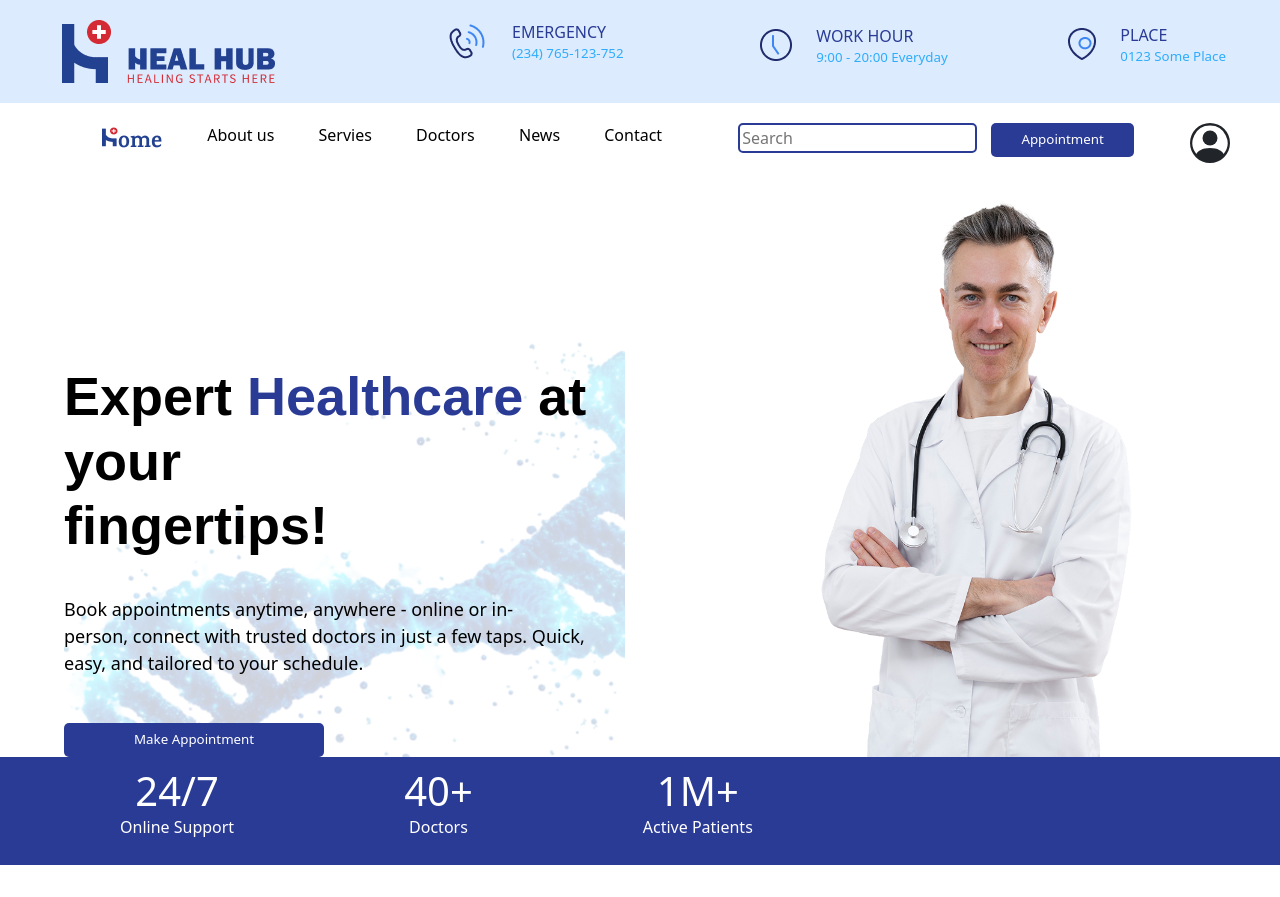
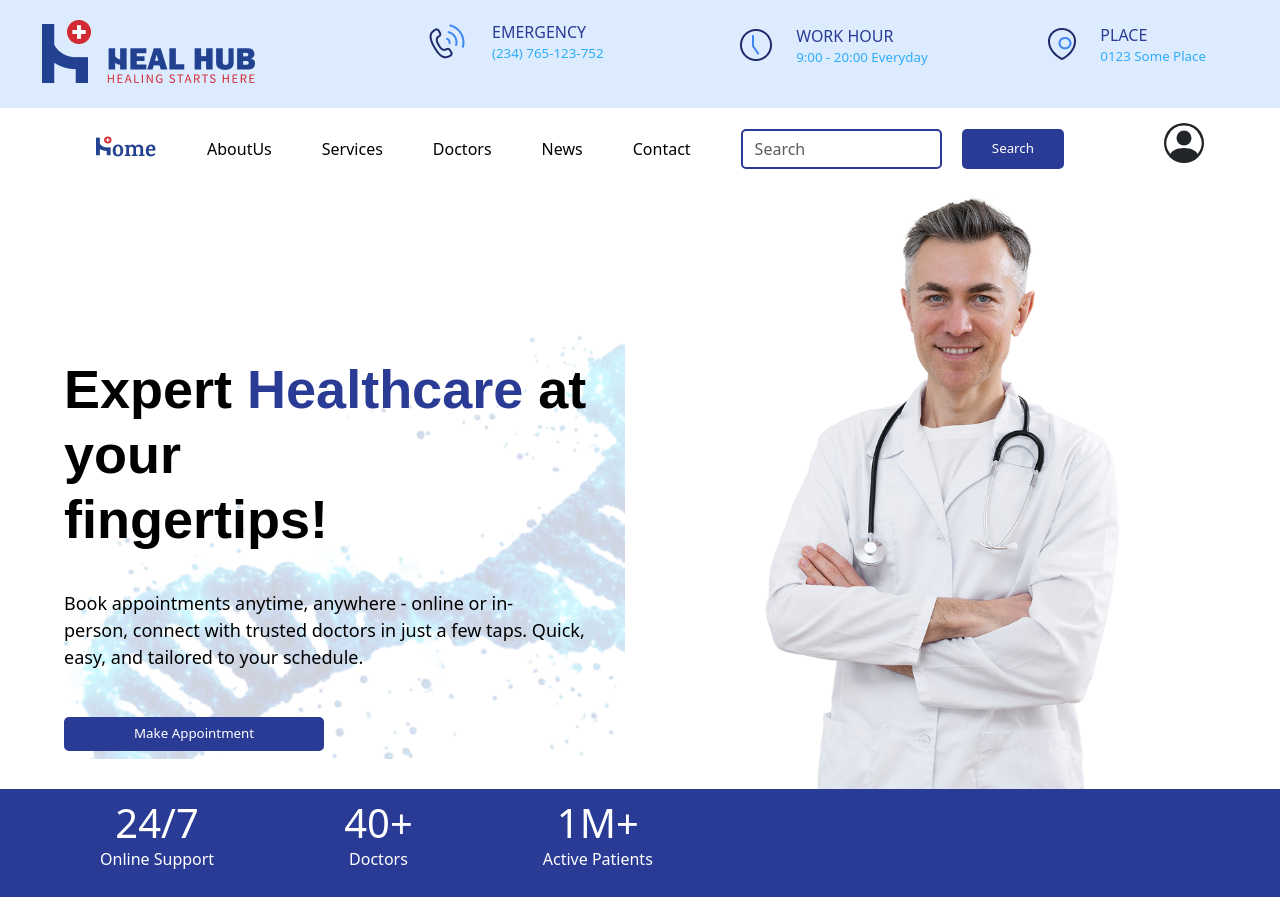
Before and after one commit to AbhinavSudheer710/heal_hub-home-page, a plain HTML site: page index.html in a window 1280 px wide. Before the commit the page ends 865 px from the top, so only its background shows below. Drawn offline with nearby package versions, Linux system fonts and the light colour scheme.

Commit message:
made responsive for all the above blue stripe including blue

```diff
--- a/css/style.css
+++ b/css/style.css
@@ -12,7 +12,7 @@ body{
     flex-wrap: nowrap;
 }
 #logo{
-    padding: 0px 40px;
+
     height: 63px;
 
 }
@@ -24,32 +24,55 @@ body{
     width: 300px;
 
 }
+
+.top .row{
+    margin-bottom: 5px;
+}
+
 .firstcol{
     margin: auto;
 }
+@media (max-width:576px){
+    .EWP{
+        display: none;
+    }
+}
 
-.navbar1{
-    display: flex;
-    justify-content: space-between;
-    padding: 20px 50px;
+/* navbar starts here */
+.navbar{
+    margin: 0px 5%;
 }
+#home-logo{
+    margin-top: 8px;
+}
+
 
 li a{
     text-decoration: none;
 }
 
 .list_links{
-    display: inline-block;
+    display: inline;
     list-style: none;
+    margin-top: 13px;
+    margin-right: 10px;
+    transition: 1s;
+
 }
+
+
 .list_links a{
+    /* border: solid green 1px; */
     color: black;
     padding: 0px 20px;
+
 }
 
 #search-textbox{
     border: solid rgb(42, 59, 150) 2px;
     border-radius: 5px;
+    margin-left: 20px;
+    margin-top: 13px;
 }
 #apt-btn{
     color: white;
@@ -59,13 +82,30 @@ li a{
     padding: 7px 30px;
     font-size: smaller;
     transition: 0.4s ease;
+    margin-left: 20px;
+    margin-top: 13px;
 }
 #apt-btn:hover{
    background-color: rgb(83, 83, 202);
 }
 
+#profile{
+    margin-left: 100px;
+}
+
+@media (max-width:1200px){
+    #profile{
+        margin-left: 20px;
+        margin-top: 13px;
+    }
+}
+
+/* main area */
+
 .main-container{
     margin: 0px 5%;
+    display: flex;
+    justify-content: space-between;
 }
 .main-container h1{
     font-family: sans-serif;
@@ -99,7 +139,46 @@ li a{
     background-image: url(../images/dna\ 1.png);
     background-repeat: no-repeat;
     background-size: 900px auto;
+    max-width: 900px;
+    margin-bottom: 30px;
 }
+.dna-content{
+    margin-top: 180px;
+}
+
+.doctor-container{
+    display: flex;
+    justify-content: end;
+}
+#doc-img{
+    width:80%;
+    height: auto;
+}
+
+@media (max-width:1200px){
+
+    .dna-content{
+        margin-top: 70px;
+
+    }
+
+}
+@media (max-width:1100px){
+    .doctor-container{
+       display: none;
+
+    }
+    .main-container{
+        justify-content: center;
+    }
+    .dna-bg-container{
+        display: flex;
+        justify-content: center;
+    }
+
+}
+
+
 
 /* blue rectangle */
 .blue-rec{
@@ -109,7 +188,7 @@ li a{
     justify-content: start;
 }
 .blue-rec-content{
-    padding: 10px 50px;
+    padding: 10px 30px;
     text-align: center;
     margin-left: 70px;
 }
@@ -117,3 +196,14 @@ li a{
     margin: 0px;
     padding: 0px;
 }
+
+@media (max-width:768px){
+    .blue-rec-content{
+        margin-left: 40px;
+    }
+}
+@media (max-width:576px){
+    .blue-rec-content{
+        margin-left: 20px;
+    }
+}
--- a/index.html
+++ b/index.html
@@ -10,10 +10,10 @@
 <body>
     <div class="top d-flex">
         <img id="logo" src="images/Frame (1).png" alt="">
-        <nav>
+        <nav class="EWP">
             <ul>
                 <li >
-                    <div class="row">
+                    <div class="row" >
                         <div class="col firstcol d-flex justify-content-end" style="margin: auto;">
                             <img src="images/phone.png" alt="">
                         </div>
@@ -53,7 +53,7 @@
     </div>
 
     <!-- navbar starts here -->
-<div class="navbar1">
+<!-- <div class="navbar1">
     <nav>
         <ul >
             <li class="list_links">
@@ -80,20 +80,69 @@
   <path fill-rule="evenodd" d="M0 8a8 8 0 1 1 16 0A8 8 0 0 1 0 8m8-7a7 7 0 0 0-5.468 11.37C3.242 11.226 4.805 10 8 10s4.757 1.225 5.468 2.37A7 7 0 0 0 8 1"/>
 </svg></div>
 
-</div>
+</div> -->
+
+<nav class="navbar navbar-expand-xl "   >
+  <div class="container-fluid">
+    <button style="margin-left: 20px;" class="navbar-toggler" type="button" data-bs-toggle="collapse" data-bs-target="#navbarTogglerDemo01" aria-controls="navbarTogglerDemo01" aria-expanded="false" aria-label="Toggle navigation">
+      <span class="navbar-toggler-icon"></span>
+    </button>
+    <div class="collapse navbar-collapse" id="navbarTogglerDemo01">
+      <!-- <a class="navbar-brand" href="#">Hidden brand</a> -->
+
+      <ul class="navbar-nav me-auto mb-2 mb-lg-0">
+        <li class="list_links" id="home-logo">
+          <a class="" aria-current="page" href="#"><img src="images/home.png" alt=""></a>
+        </li>
+        <li class="list_links">
+          <a  href="#">AboutUs</a>
+        </li>
+        <li class="list_links">
+          <a href="#">Services</a>
+        </li>
+        <li class="list_links">
+          <a href="#">Doctors</a>
+        </li>
+        <li class="list_links">
+          <a href="#">News</a>
+        </li>
+        <li class="list_links">
+          <a href="#">Contact</a>
+        </li>
+
+      </ul>
+
+      <form class="d-flex justify-content-between" role="search">
+        <input id="search-textbox" class="form-control " type="search" placeholder="Search" aria-label="Search"/>
+        <button id="apt-btn" class="btn btn-outline-success" type="submit">Search</button>
+      </form>
+
+      <div id="profile" >
+        <svg xmlns="http://www.w3.org/2000/svg" width="40" height="40" fill="currentColor" class="bi bi-person-circle" viewBox="0 0 16 16">
+        <path d="M11 6a3 3 0 1 1-6 0 3 3 0 0 1 6 0"/>
+        <path fill-rule="evenodd" d="M0 8a8 8 0 1 1 16 0A8 8 0 0 1 0 8m8-7a7 7 0 0 0-5.468 11.37C3.242 11.226 4.805 10 8 10s4.757 1.225 5.468 2.37A7 7 0 0 0 8 1"/>
+        </svg>
+      </div>
+      <hr>
+    </div>
+
+  </div>
+
+</nav>
+
 <!-- navbar ends here -->
 
 <!-- main starts here -->
-<div class="main-container d-flex justify-content-between">
+<div class="main-container">
     <div class="dna-bg-container">
-        <div class="dna-content" style="margin-top: 180px;">
+        <div class="dna-content" >
         <h1>Expert <span>Healthcare</span> at your <br>fingertips!</h1>
         <p>Book appointments anytime, anywhere - online or in- <br>person, connect with trusted doctors in just a few taps. Quick, <br>easy, and tailored to your schedule.</p>
         <div><button id="button">Make Appointment</button></div>
         </div>
     </div>
-    <div class="doctor-container d-flex" style="justify-content: end;">
-        <img style="width: 70%;" src="images/docflip.png" alt="">
+    <div class="doctor-container">
+        <img id="doc-img" src="images/docflip.png" alt="">
     </div>
 </div>
 <!-- main ends here -->
```
